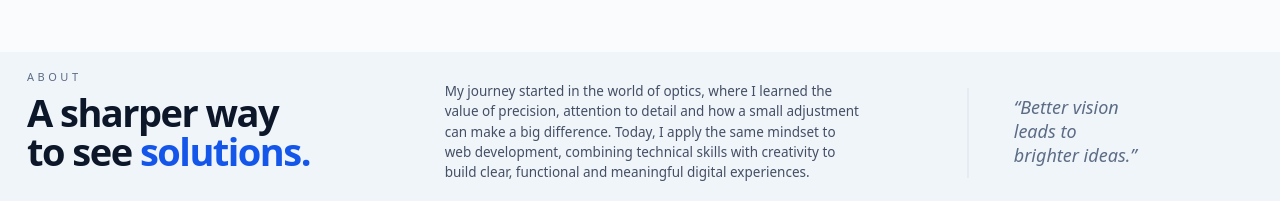
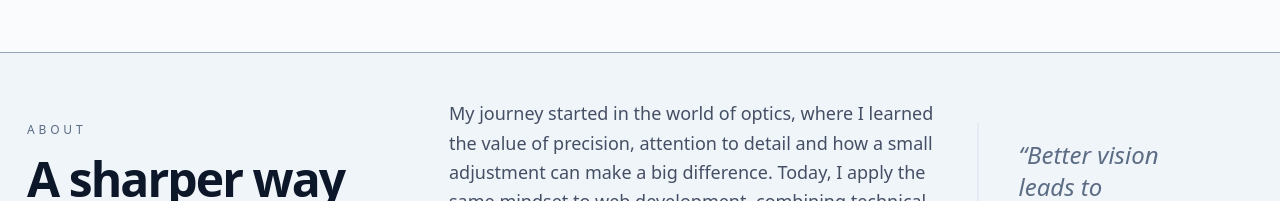
Before and after one commit to stefanosorrenti/portfolio, a React (Vite) app: page / in a window 1280 px wide. Shown: the part 751-952 px from the top of the page. Built offline with nearby package versions, Linux system fonts and the light colour scheme; a web font is replaced by a local one.

Commit message:
Adjust the size of the About Section component

```diff
--- a/src/sections/AppAboutSection.jsx
+++ b/src/sections/AppAboutSection.jsx
@@ -8,33 +8,37 @@ export default function AppAboutSection() {
 
         <section className="bg-soft " aria-label="About-section">
 
+            <div className="border-y border-faint md:py-2 lg:py-5 xl:py-7">
+
                 {/* Grid container */}
 
                 <div className="container mx-auto px-[27px] py-9 lg:pt-[18px] lg:pb-[26px]">
 
                     {/* About */}
 
-                <div className="grid items-start gap-[27px] lg:grid-cols-12">
+                    <div className="grid items-start gap-[27px] md:gap-8 lg:min-h-40 lg:grid-cols-12 lg:items-center lg:gap-6 xl:min-h-44 xl:gap-10">
 
                         {/* Title */}
 
                         <div className="lg:col-span-4">
-                        <span className="mb-[9px] block text-[11px] leading-[14px] font-medium tracking-[0.32em] text-muted">ABOUT</span>
-                        <h2 className="text-[34px] leading-[1.03] font-bold tracking-[-0.04em] text-ink sm:text-[38px]">A sharper way<br />to see <span className="text-brand">solutions.</span></h2>
+                            <span className="mb-[9px] block text-[11px] leading-[14px] font-medium tracking-[0.32em] text-muted md:mb-3 lg:text-xs lg:leading-4 xl:mb-4">ABOUT</span>
+                            <h2 className="text-[34px] leading-[1.03] font-bold tracking-[-0.04em] text-ink sm:text-[38px] md:text-[40px] xl:text-[48px]">A sharper way<br />to see <span className="text-brand">solutions.</span></h2>
                         </div>
 
                         {/* Description */}
 
-                    <div className="lg:col-span-5 lg:pt-[11px]">
-                        <p className="max-w-[420px] text-base leading-[1.5] text-body lg:text-[13.5px]">
+                        <div className="lg:col-span-5">
+                            <p className="max-w-[420px] text-base leading-[1.5] text-body md:max-w-2xl md:leading-relaxed lg:max-w-none xl:text-lg">
                                 My journey started in the world of optics, where I learned the value of precision, attention to detail and how a small adjustment can make a big difference. Today, I apply the same mindset to web development, combining technical skills with creativity to build clear, functional and meaningful digital experiences.
                             </p>
                         </div>
 
                         {/* Quote */}
 
-                    <div className="border-l-2 border-line py-[7px] pl-[27px] lg:col-span-3 lg:mt-[18px] lg:min-h-[90px] lg:pl-[45px]">
-                        <blockquote className="max-w-36 text-lg leading-6 text-muted italic">“Better vision<br />leads to<br />brighter ideas.”</blockquote>
+                        <div className="border-l-2 border-line py-[7px] pl-[27px] md:py-3 lg:col-span-3 lg:flex lg:min-h-28 lg:items-center lg:pl-6 xl:min-h-32 xl:pl-10">
+                            <blockquote className="max-w-36 text-lg leading-6 text-muted italic md:max-w-56 md:text-xl md:leading-7 xl:text-2xl xl:leading-8">“Better vision<br />leads to<br />brighter ideas.”</blockquote>
+                        </div>
+
                     </div>
 
                 </div>
```
Also changed, not shown: src/sections/AppHeroSection.jsx (+7 -0 lines). Lines whose indentation alone changed are shown as unchanged.
